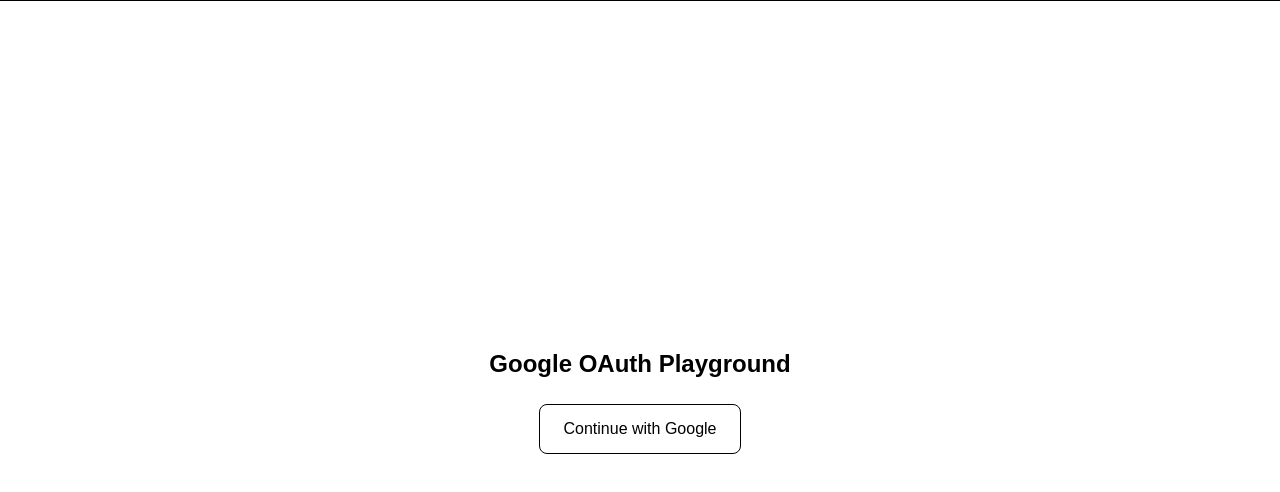
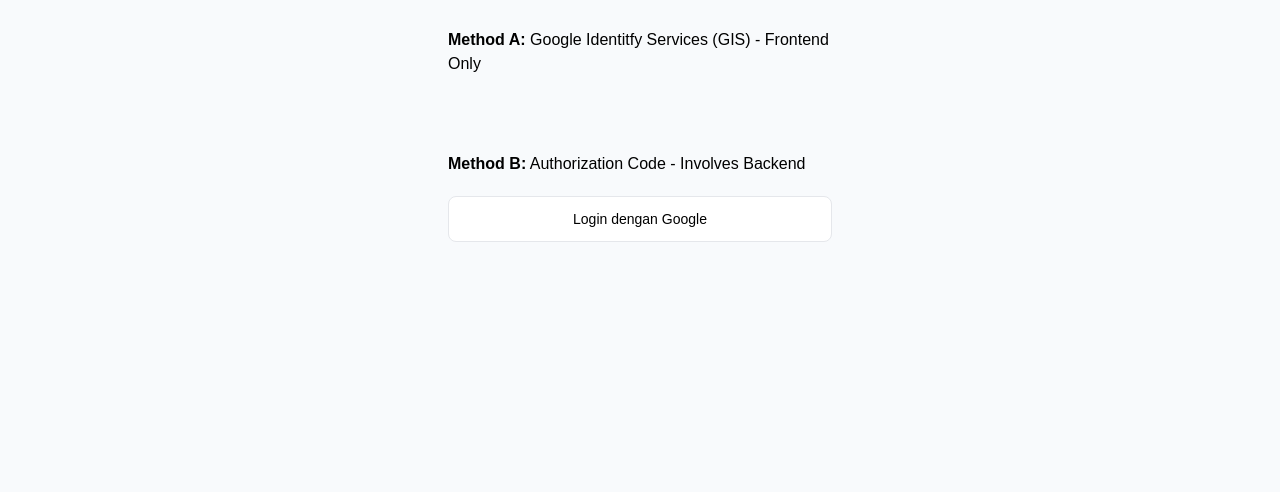
Before and after one commit to ichsanseanaldi/google-button-test, a Next.js app: page / in a window 1280 px wide. Shown: the top 492 px of the page. Built offline with nearby package versions, Linux system fonts and the light colour scheme.

Commit message:
adjust styling

```diff
--- a/app/layout.tsx
+++ b/app/layout.tsx
@@ -20,9 +20,9 @@ export const metadata: Metadata = {
 export default function RootLayout({ children }: LayoutProps<"/">) {
   return (
     <html
-    suppressHydrationWarning
+      suppressHydrationWarning
       lang="en"
-      className={`${geistSans.variable} ${geistMono.variable} h-full antialiased`}
+      className={`${geistSans.variable} ${geistMono.variable} h-full antialiased bg-slate-50!`}
     >
       <body className="min-h-full flex flex-col">{children}</body>
     </html>
--- a/app/page.tsx
+++ b/app/page.tsx
@@ -3,20 +3,20 @@ import GoogleFrontendLogin from "./components/GoogleFrontendLogin";
 
 export default function Home() {
   return (
-    <div>
+    <div className="max-w-125 mx-auto mt-5 flex flex-col gap-10">
+      <div className="flex flex-col gap-5 p-2 max-w-100">
+        <p><strong>Method A:</strong> Google Identitfy Services (GIS) - Frontend Only</p>
         <GoogleFrontendLogin/>
-        <hr />
-           <main className="flex min-h-screen flex-col items-center justify-center gap-6">
-      <h1 className="text-2xl font-bold">
-        Google OAuth Playground
-      </h1>
-      <Link
-        href="/api/auth/google/backend"
-        className="rounded-lg border px-6 py-3"
-      >
-        Continue with Google
-      </Link>
-    </main>
+      </div>
+      <div className="flex flex-col gap-5 p-2 max-w-100">
+        <p><strong>Method B:</strong> Authorization Code - Involves Backend</p>
+        <Link
+          href="/api/auth/google/backend"
+          className="rounded-lg bg-white border border-gray-200 text-sm px-6 py-3 text-center"
+        >
+          Login dengan Google
+        </Link>
+      </div>
     </div>
   );
 }
```
